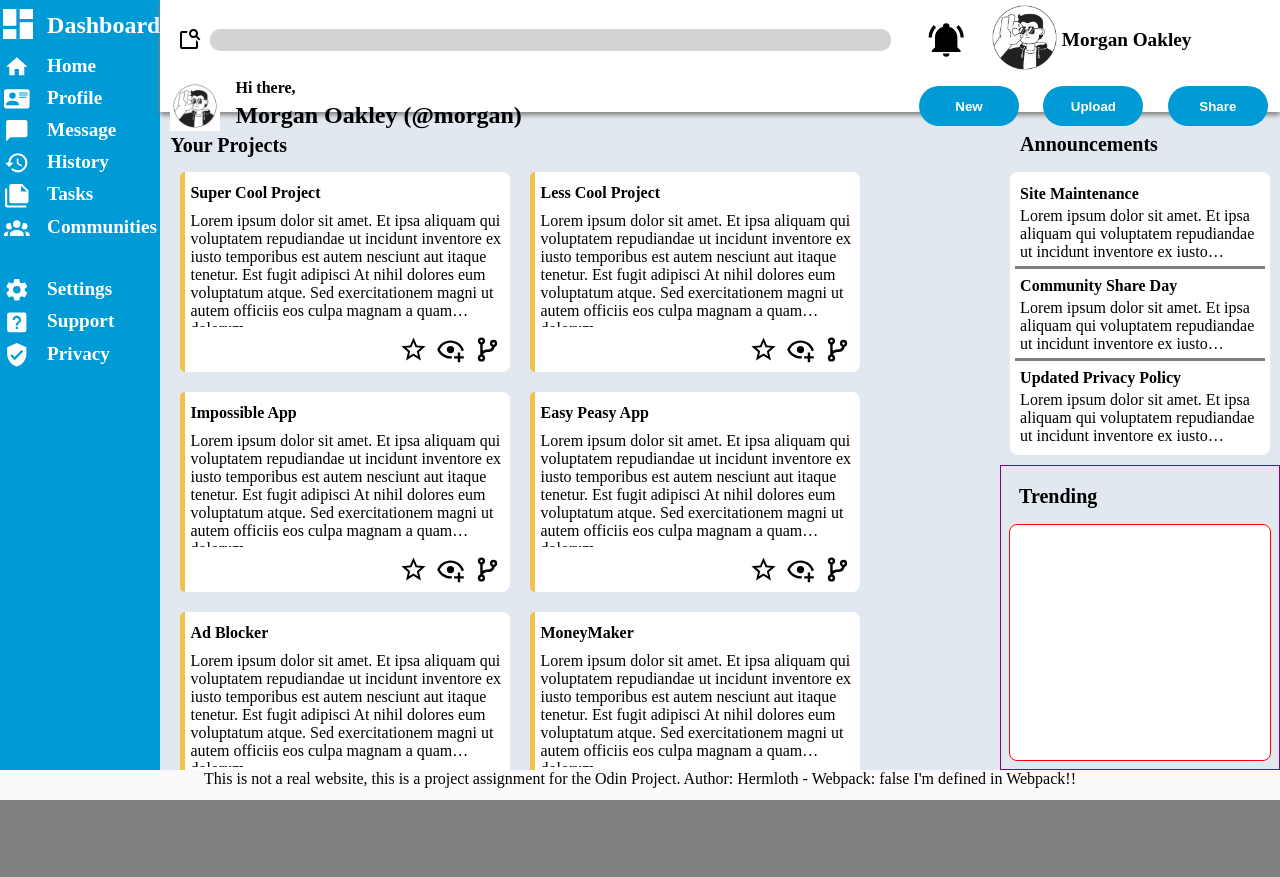
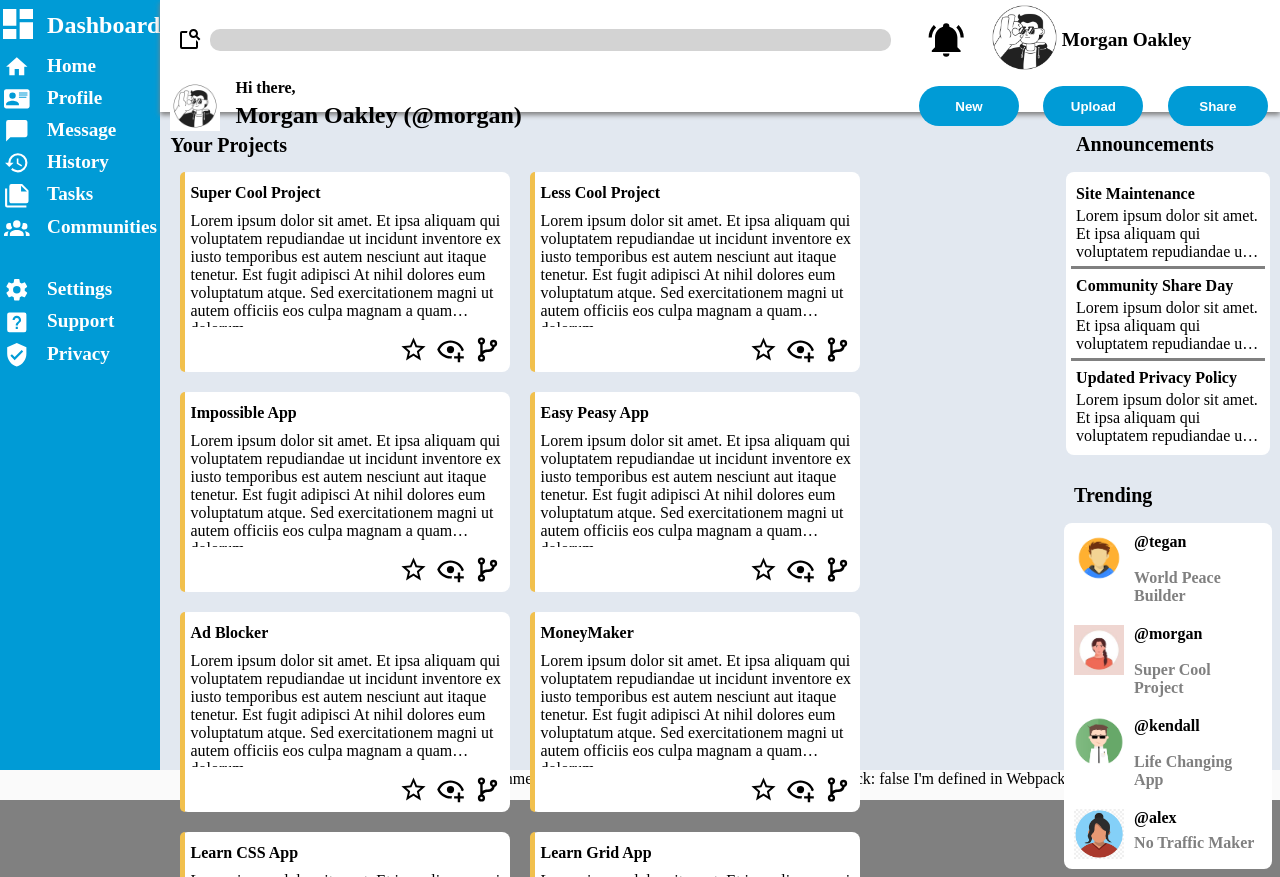
Before and after one commit to Hermloth/Admin_Dashboard, a website built with webpack: page src/template.html in a window 1280 px wide. Before the commit the page ends 800 px from the top, so only its background shows below. Built offline with nearby package versions, Linux system fonts and the light colour scheme.

Commit message:
implement Trending Pane

```diff
--- a/src/LayoutBuilder.js
+++ b/src/LayoutBuilder.js
@@ -272,9 +272,24 @@ const TrendingCard = CreateDivElement("TrendingCard", TrendingAreaContainer);
 	// TEST Trending Generator
 	const numberOfTestTrends = 4;
 	const testTrendNames = ["@tegan","@morgan","@kendall","@alex"];
-	const testTrendImages = [,,,];
+	const testTrendImages = [avatar1,avatar2,avatar3,avatar4];
 	const testTrendCallouts = ["World Peace Builder","Super Cool Project","Life Changing App","No Traffic Maker"];
+	for (var s = 0; s <  numberOfTestTrends; s++){
+		const element = CreateDivElement("TrendingRow", TrendingCard);
 
+		const image = document.createElement("img");
+		image.classList.add("TrendingRowImage");
+		image.src = testTrendImages[s];
+		element.appendChild(image);
+
+		const trendingName = CreateDivElement("TrendingRowHeader", element);
+		trendingName.textContent = testTrendNames[s];
+
+		const trendingDesc = CreateDivElement("TrendingRowDesc", element);
+		trendingDesc.textContent = testTrendCallouts[s];
+
+
+	}
 
 
 }
--- a/src/style.css
+++ b/src/style.css
@@ -208,7 +208,7 @@ justify-content: space-around;
     grid-area: 3/2/5/6;
 
     display: grid;
-    grid-template-columns: 3fr 1fr;
+    grid-template-columns: 4fr 1fr;
     grid-template-rows: 1fr 1fr;
 
 }
@@ -363,8 +363,6 @@ justify-content: space-around;
 }
 
 .TrendingContainer{
-    border: 1px solid purple;
-
     grid-area: 2/2/3/3;
 
     display: grid;
@@ -386,26 +384,38 @@ justify-content: space-around;
 }
 
 .TrendingCard{
-    border: 1px solid red;
-
     background-color: white;
     border-radius: 8px;
+    overflow: auto;
 }
 
 .TrendingRow{
-
+    display: grid;
+    grid-template-rows: 1fr 1fr;
+    grid-template-columns: 50px 1fr;
+    padding: 10px;
 }
 
 .TrendingRowImage{
-
+    display: grid;
+    grid-area: 1/1/3/2;
+    height: 50px;
+    width: 50px;
 }
 
 .TrendingRowHeader{
-
+    grid-area: 1/2/2/3;
+    padding-left: 10px;
+    font-weight: 900;
 }
 
-.TrendingRowCallout{
-
+.TrendingRowDesc{
+    grid-area: 2/2/3/3;
+    padding-left: 10px;
+    text-overflow: ellipsis;
+    overflow: hidden;
+    color: grey;
+    font-weight: 600;
 }
 
 /* Footer Styles */
```
